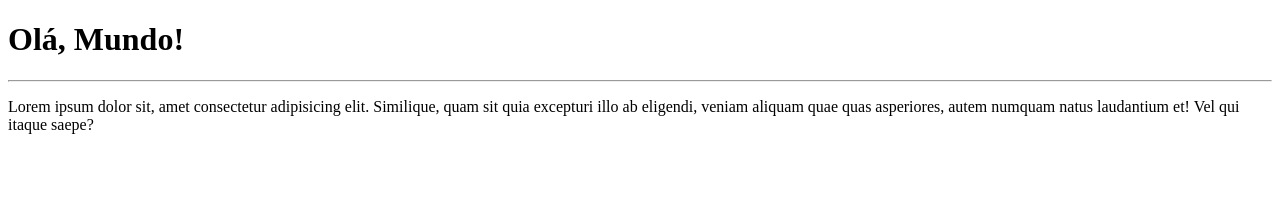
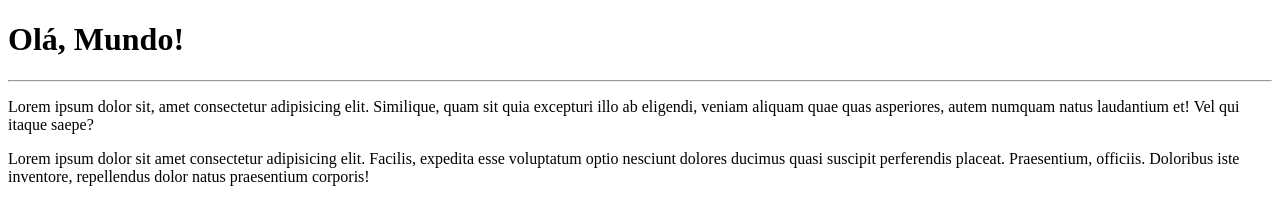
Before and after one commit to lucasviei/Ola-mundo, a plain HTML site: page site-exemplo/index.html in a window 1280 px wide. Drawn offline with Linux system fonts and the light colour scheme.

Commit message:
alteracao

```diff
--- a/site-exemplo/index.html
+++ b/site-exemplo/index.html
@@ -10,5 +10,6 @@
     <h1>Olá, Mundo!</h1>
     <hr>
     <p>Lorem ipsum dolor sit, amet consectetur adipisicing elit. Similique, quam sit quia excepturi illo ab eligendi, veniam aliquam quae quas asperiores, autem numquam natus laudantium et! Vel qui itaque saepe?</p>
+    <p>Lorem ipsum dolor sit amet consectetur adipisicing elit. Facilis, expedita esse voluptatum optio nesciunt dolores ducimus quasi suscipit perferendis placeat. Praesentium, officiis. Doloribus iste inventore, repellendus dolor natus praesentium corporis!</p>
 </body>
 </html>
```
